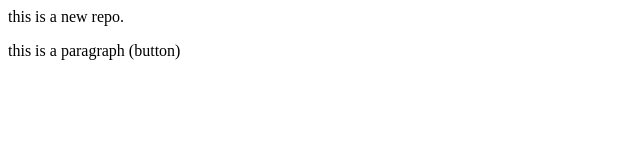
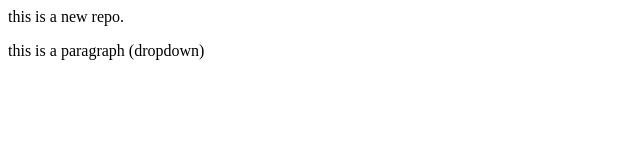
Before and after one commit to sushma267/Localrepo, a plain HTML site: page index.html in a window 1280 px wide. Shown: the full height of the page, 0-640 px from the left. Drawn offline with Linux system fonts and the light colour scheme.

Commit message:
added dropdown

```diff
--- a/index.html
+++ b/index.html
@@ -1,2 +1,2 @@
 <p>this is  a new repo.</p>
-<p> this is a paragraph (button)</p>
+<p> this is a paragraph (dropdown)</p>
```
